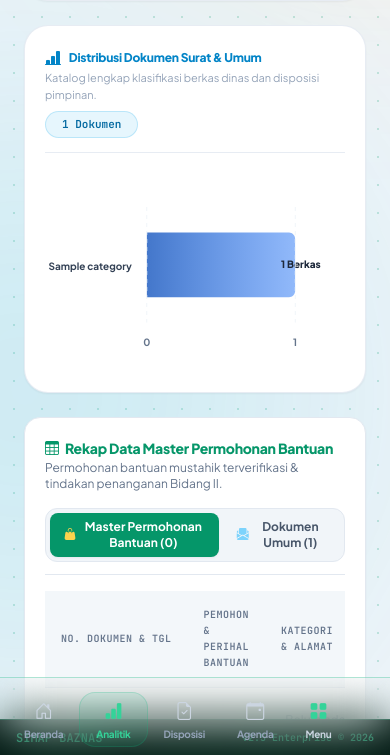
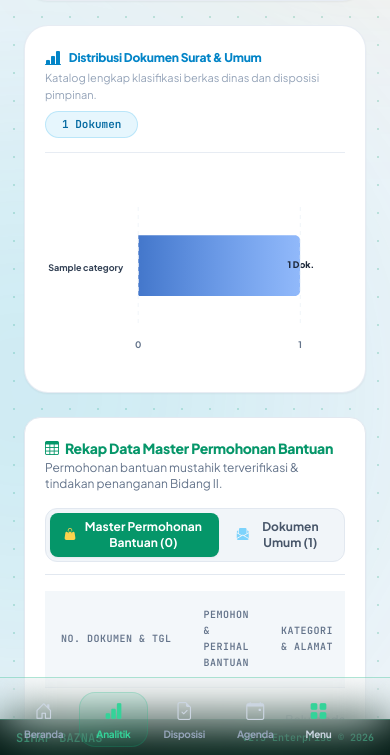
Before and after one commit to fazarlazuardi/simap, a Django app: page /reports/rekap-bantuan/ in a window 390 px wide. Shown: the part 1845-2600 px from the top of the page. Run offline with Django 4.2, Linux system fonts and the light colour scheme; a user stored in the database is signed in; tables that the repository leaves empty hold one stand-in row (values such as "Sample post"); grey boxes marked "Sample" are stand-in pictures; data that the repository does not hold is empty; some libraries are stand-ins or nearby versions.

Commit message:
fix: kecilkan ukuran font label grafik (9px-10px) agar batang grafik mekar panjang & tidak terpotong

```diff
--- a/templates/reports/rekap_bantuan.html
+++ b/templates/reports/rekap_bantuan.html
@@ -1524,8 +1524,8 @@ function bukaModalBidang2(dispoPk, dispoNum, archiveNum, applicant, title, categ
             plotOptions: {
                 bar: {
                     horizontal: true,
-                    barHeight: '56%',
-                    borderRadius: 6,
+                    barHeight: '52%',
+                    borderRadius: 5,
                     borderRadiusApplication: 'end',
                     distributed: true,
                     dataLabels: { position: 'top' }
@@ -1534,22 +1534,22 @@ function bukaModalBidang2(dispoPk, dispoNum, archiveNum, applicant, title, categ
             dataLabels: {
                 enabled: true,
                 textAnchor: 'start',
-                offsetX: 8,
+                offsetX: 6,
                 style: {
-                    fontSize: isMobile ? '10px' : '11px',
-                    fontWeight: 900,
+                    fontSize: isMobile ? '9px' : '10px',
+                    fontWeight: 800,
                     fontFamily: 'Plus Jakarta Sans, sans-serif',
                     colors: [isDarkInit ? '#E2E8F0' : '#1E293B']
                 },
                 formatter: function (val) {
-                    return val > 0 ? (isMobile ? val + " Berkas" : val + " Dokumen") : "0";
+                    return val > 0 ? (isMobile ? val + " Dok." : val + " Dokumen") : "0";
                 }
             },
             xaxis: {
                 categories: bLabels,
                 labels: {
                     style: {
-                        fontSize: isMobile ? '10px' : '11px',
+                        fontSize: isMobile ? '9px' : '10px',
                         fontWeight: 700,
                         colors: isDarkInit ? '#94A3B8' : '#64748B'
                     },
@@ -1566,11 +1566,11 @@ function bukaModalBidang2(dispoPk, dispoNum, archiveNum, applicant, title, categ
             yaxis: {
                 labels: {
                     style: {
-                        fontSize: isMobile ? '10px' : '11px',
+                        fontSize: isMobile ? '9px' : '10px',
                         fontWeight: 700,
                         colors: isDarkInit ? '#CBD5E1' : '#334155'
                     },
-                    maxWidth: isMobile ? 120 : 220
+                    maxWidth: isMobile ? 105 : 160
                 }
             },
             grid: {
@@ -1578,7 +1578,7 @@ function bukaModalBidang2(dispoPk, dispoNum, archiveNum, applicant, title, categ
                 strokeDashArray: 4,
                 xaxis: { lines: { show: true } },
                 yaxis: { lines: { show: false } },
-                padding: { right: 50, left: 5 }
+                padding: { right: 45, left: 5 }
             },
             tooltip: {
                 theme: isDarkInit ? 'dark' : 'light',
@@ -1644,8 +1644,8 @@ function bukaModalBidang2(dispoPk, dispoNum, archiveNum, applicant, title, categ
                 plotOptions: {
                     bar: {
                         horizontal: true,
-                        barHeight: '56%',
-                        borderRadius: 6,
+                        barHeight: '52%',
+                        borderRadius: 5,
                         borderRadiusApplication: 'end',
                         distributed: true,
                         dataLabels: { position: 'top' }
@@ -1654,22 +1654,22 @@ function bukaModalBidang2(dispoPk, dispoNum, archiveNum, applicant, title, categ
                 dataLabels: {
                     enabled: true,
                     textAnchor: 'start',
-                    offsetX: 8,
+                    offsetX: 6,
                     style: {
-                        fontSize: isMobile ? '10px' : '11px',
-                        fontWeight: 900,
+                        fontSize: isMobile ? '9px' : '10px',
+                        fontWeight: 800,
                         fontFamily: 'Plus Jakarta Sans, sans-serif',
                         colors: [isDarkInit ? '#E2E8F0' : '#1E293B']
                     },
                     formatter: function (val) {
-                        return val > 0 ? (isMobile ? val + " Berkas" : val + " Dokumen") : "0";
+                        return val > 0 ? (isMobile ? val + " Dok." : val + " Dokumen") : "0";
                     }
                 },
                 xaxis: {
                     categories: uLabels,
                     labels: {
                         style: {
-                            fontSize: isMobile ? '10px' : '11px',
+                            fontSize: isMobile ? '9px' : '10px',
                             fontWeight: 700,
                             colors: isDarkInit ? '#94A3B8' : '#64748B'
                         },
@@ -1686,11 +1686,11 @@ function bukaModalBidang2(dispoPk, dispoNum, archiveNum, applicant, title, categ
                 yaxis: {
                     labels: {
                         style: {
-                            fontSize: isMobile ? '10px' : '11px',
+                            fontSize: isMobile ? '9px' : '10px',
                             fontWeight: 700,
                             colors: isDarkInit ? '#CBD5E1' : '#334155'
                         },
-                        maxWidth: isMobile ? 120 : 220
+                        maxWidth: isMobile ? 105 : 160
                     }
                 },
                 grid: {
@@ -1698,8 +1698,9 @@ function bukaModalBidang2(dispoPk, dispoNum, archiveNum, applicant, title, categ
                     strokeDashArray: 4,
                     xaxis: { lines: { show: true } },
                     yaxis: { lines: { show: false } },
-                    padding: { right: 50, left: 5 }
+                    padding: { right: 45, left: 5 }
                 },
+
 
                 tooltip: {
                     theme: isDarkInit ? 'dark' : 'light',
```
